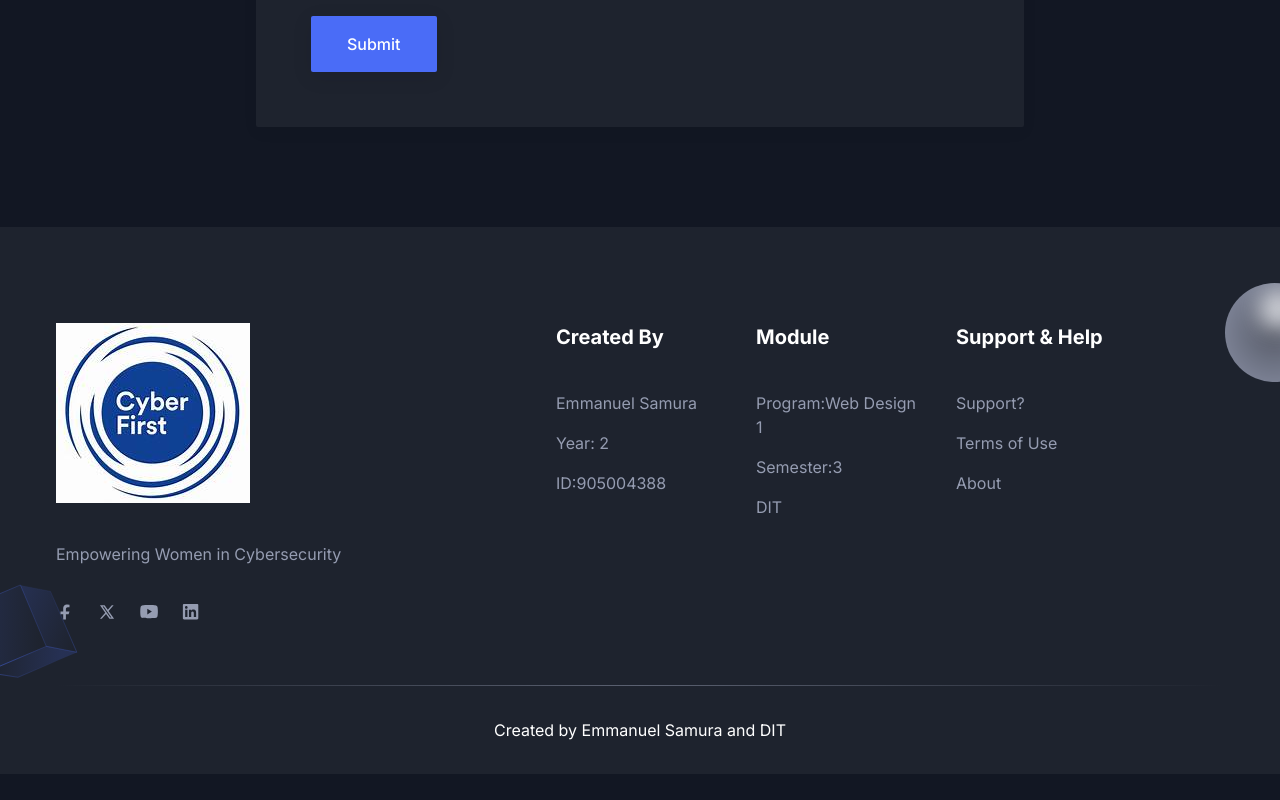
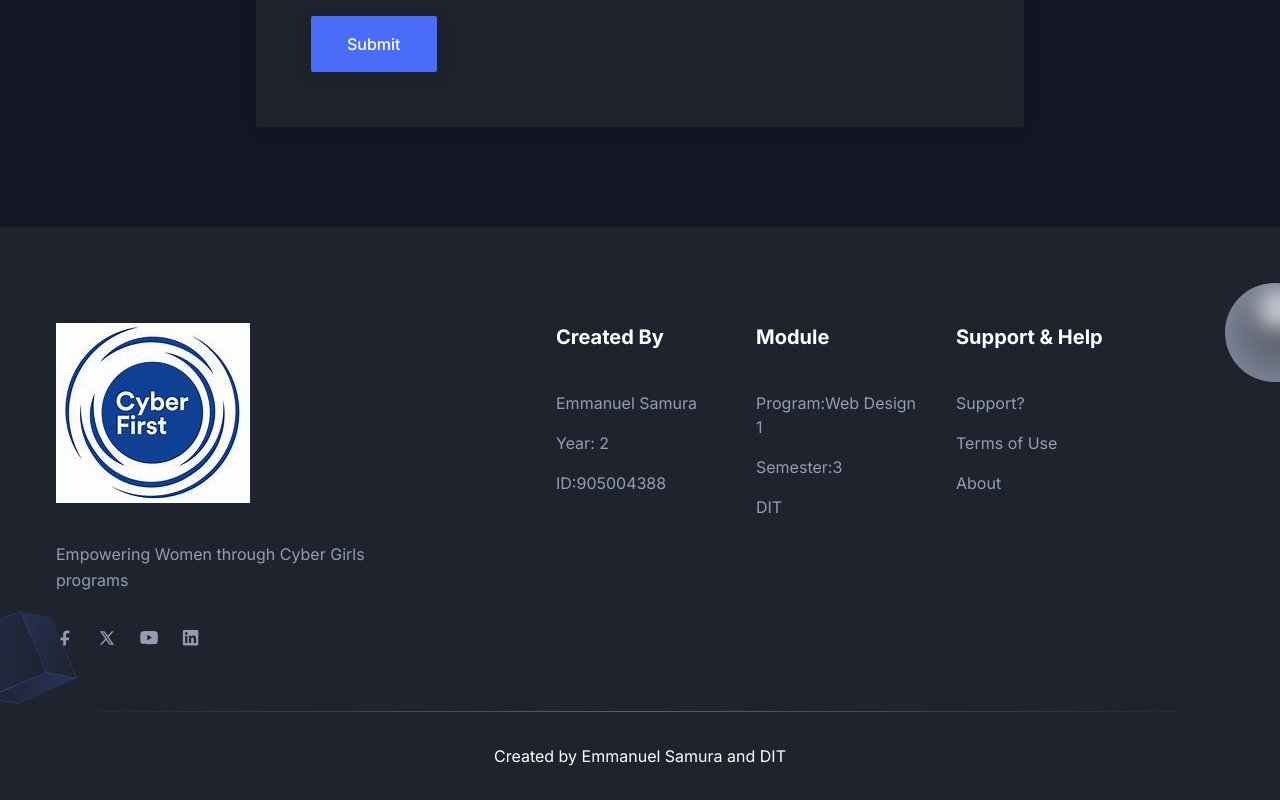
Before and after one commit to Enoch134/emmany, a Next.js app: page / in a window 1280 px wide. Shown: the part 7011-7811 px from the top of the page. Before the commit the page ends 7785 px from the top, so only its background shows below. Built offline with nearby package versions, Linux system fonts and the light colour scheme.

Commit message:
Update index.tsx

```diff
--- a/src/components/Footer/index.tsx
+++ b/src/components/Footer/index.tsx
@@ -27,7 +27,7 @@ const Footer = () => {
                   />
                 </Link>
                 <p className="mb-9 text-base leading-relaxed text-body-color dark:text-body-color-dark">
-                Empowering Women in Cybersecurity
+                Empowering Women through Cyber Girls programs
                 </p>
                 <div className="flex items-center">
                   <a
```
